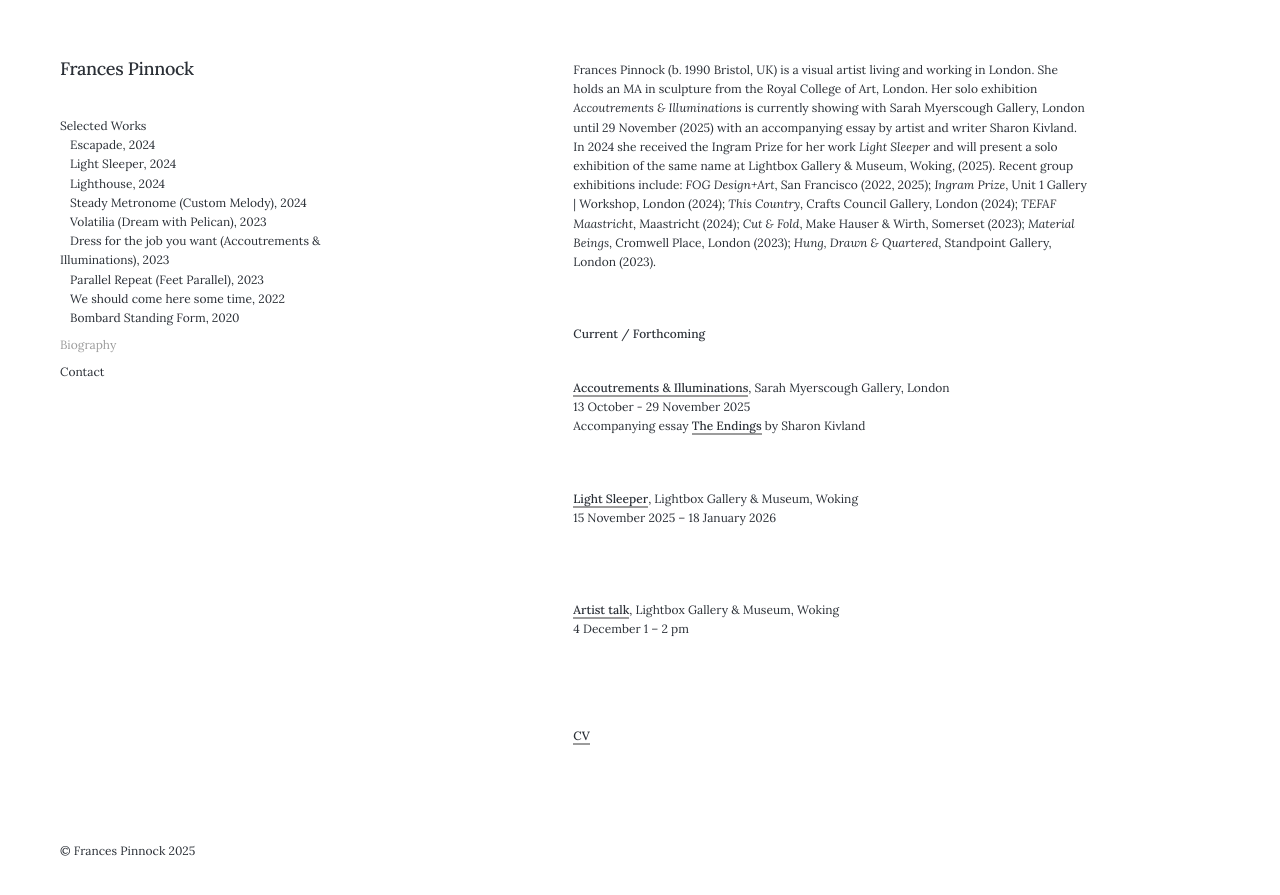
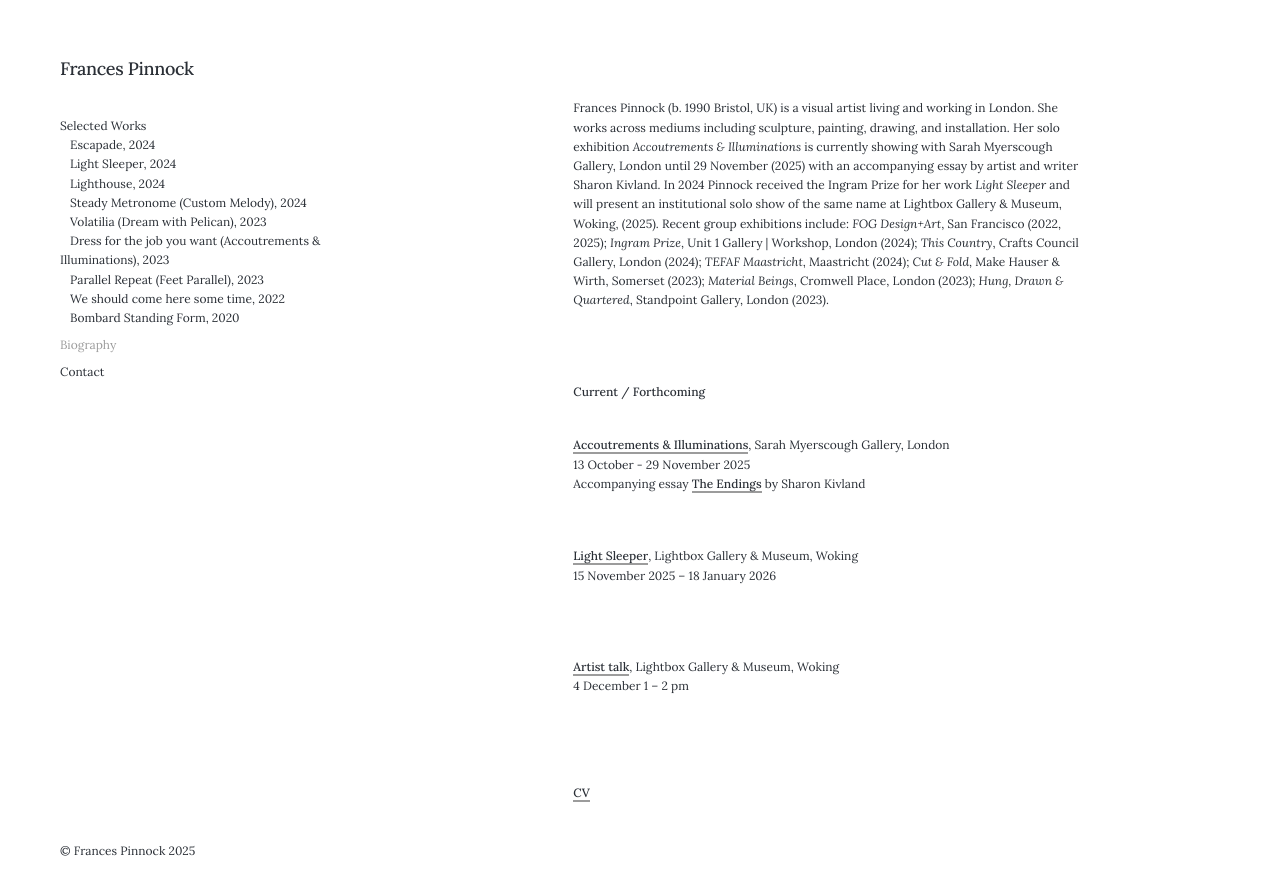
Before and after one commit to francespinnock/francespinnock.github.io, a Jekyll site: the page built from _pages/bio.md, in a window 1280 px wide. Shown: the top 895 px of the page. Built offline with Jekyll 4.4.1, drawn with Linux system fonts in a browser that asks for light colours; nearby versions of some CDN libraries.

Commit message:
Update bio.md

```diff
--- a/_pages/bio.md
+++ b/_pages/bio.md
@@ -3,7 +3,8 @@ title: Biography
 subtitle:
 description: Frances Pinnock - Biography
 ---
-Frances Pinnock (b. 1990 Bristol, UK) is a visual artist living and working in London. She holds an MA in sculpture from the Royal College of Art, London. Her solo exhibition _Accoutrements & Illuminations_ is currently showing with Sarah Myerscough Gallery, London until 29 November (2025) with an accompanying essay by artist and writer Sharon Kivland. In 2024 she received the Ingram Prize for her work _Light Sleeper_ and will present a solo exhibition of the same name at Lightbox Gallery & Museum, Woking, (2025). Recent group exhibitions include: _FOG Design+Art_, San Francisco (2022, 2025); _Ingram Prize_, Unit 1 Gallery | Workshop, London (2024); _This Country_, Crafts Council Gallery, London (2024); _TEFAF Maastricht_, Maastricht (2024); _Cut & Fold_, Make Hauser & Wirth, Somerset (2023); _Material Beings_, Cromwell Place, London (2023); _Hung, Drawn & Quartered_, Standpoint Gallery, London (2023).
+<br/>
+Frances Pinnock (b. 1990 Bristol, UK) is a visual artist living and working in London. She works across mediums including sculpture, painting, drawing, and installation. Her solo exhibition _Accoutrements & Illuminations_ is currently showing with Sarah Myerscough Gallery, London until 29 November (2025) with an accompanying essay by artist and writer Sharon Kivland. In 2024 Pinnock received the Ingram Prize for her work _Light Sleeper_ and will present an institutional solo show of the same name at Lightbox Gallery & Museum, Woking, (2025). Recent group exhibitions include: _FOG Design+Art_, San Francisco (2022, 2025); _Ingram Prize_, Unit 1 Gallery | Workshop, London (2024); _This Country_, Crafts Council Gallery, London (2024); _TEFAF Maastricht_, Maastricht (2024); _Cut & Fold_, Make Hauser & Wirth, Somerset (2023); _Material Beings_, Cromwell Place, London (2023); _Hung, Drawn & Quartered_, Standpoint Gallery, London (2023).
 <br/>
 <br/>
 
```
